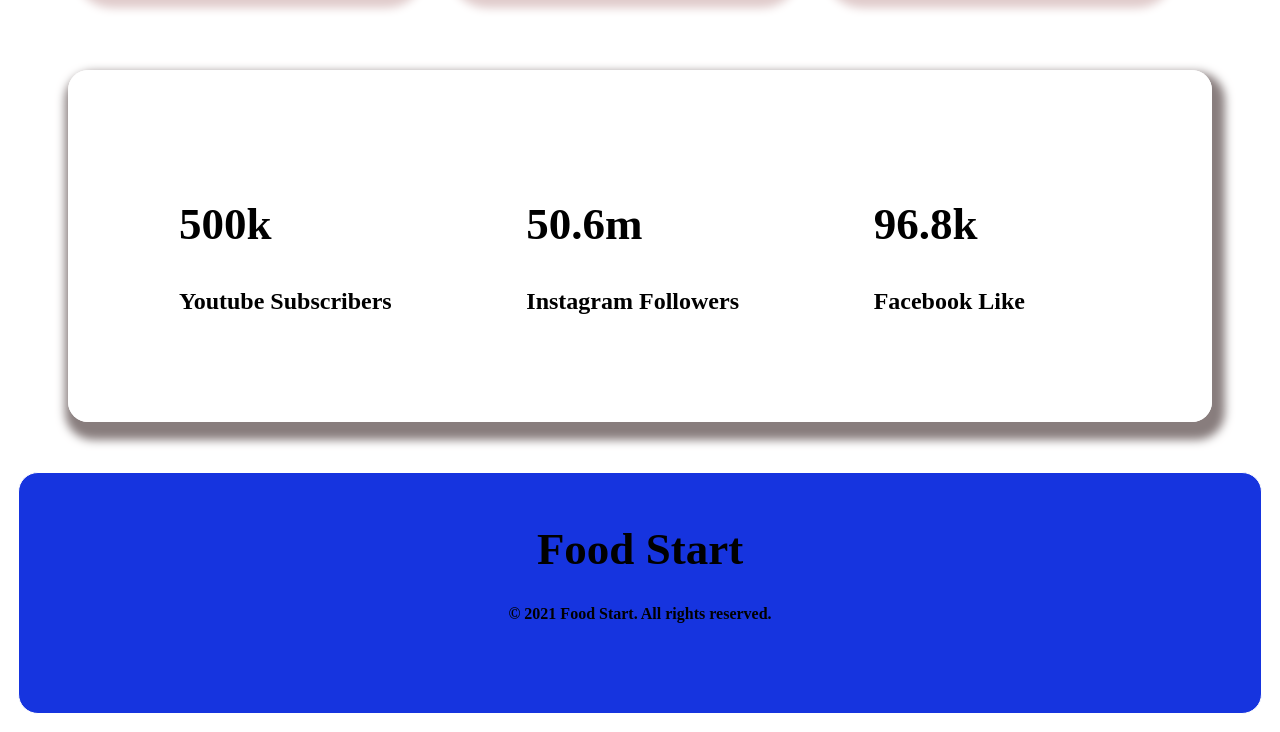
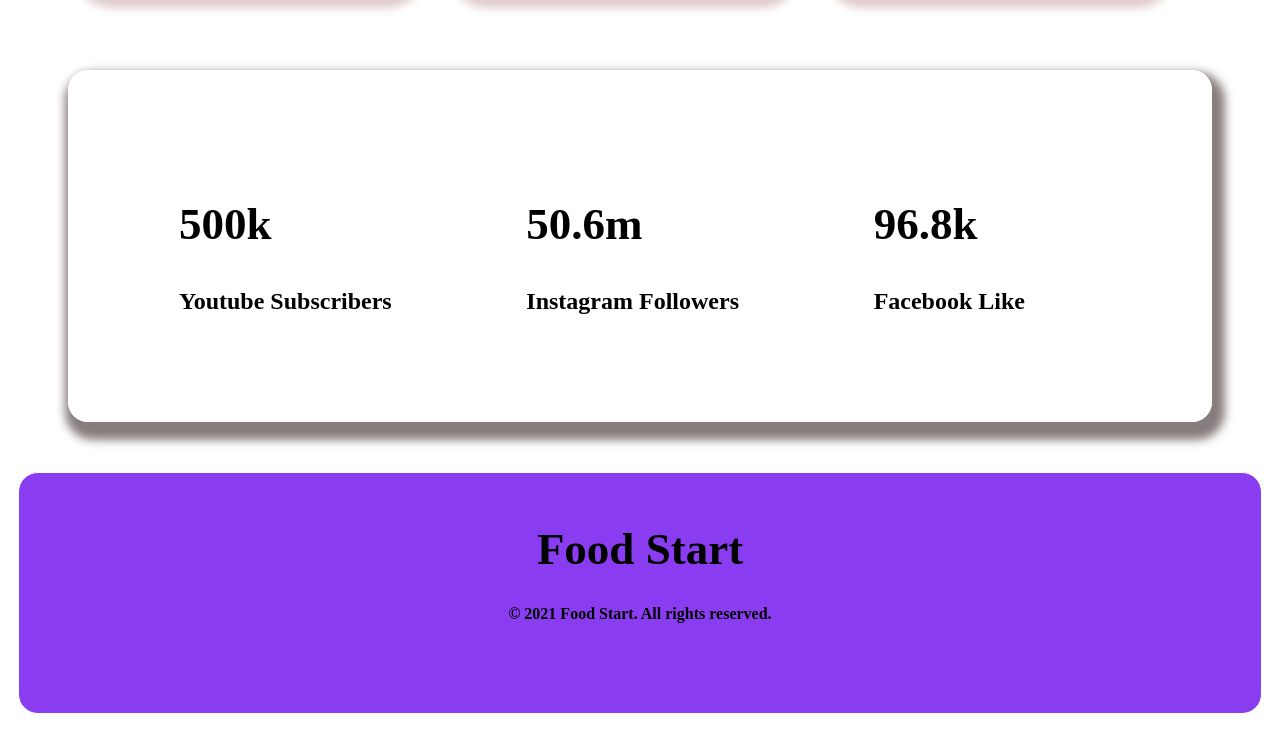
Before and after one commit to anisur770/project-1-ph, a plain HTML site: page index.html in a window 1280 px wide. Shown: the part 2222-2954 px from the top of the page. Drawn offline with Linux system fonts and the light colour scheme.

Commit message:
compleated

```diff
--- a/style.css
+++ b/style.css
@@ -103,7 +103,7 @@ header{
 }
 footer{
     padding:20px;
-    background-color: rgb(22, 52, 223);
+    background-color: rgb(138, 61, 240);
     height:200px;
     text-align: center;
     border: 1px solid white;
```
